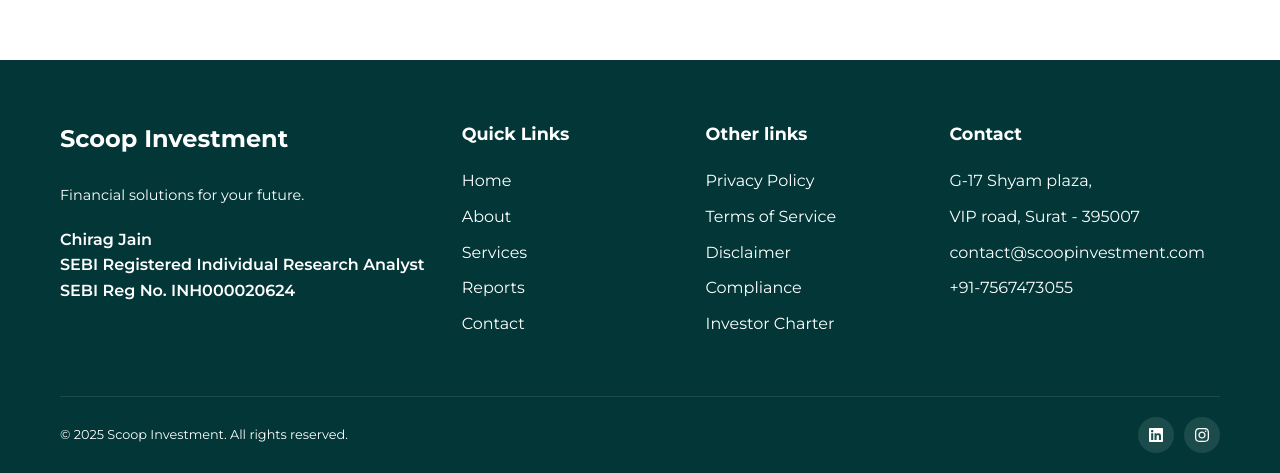
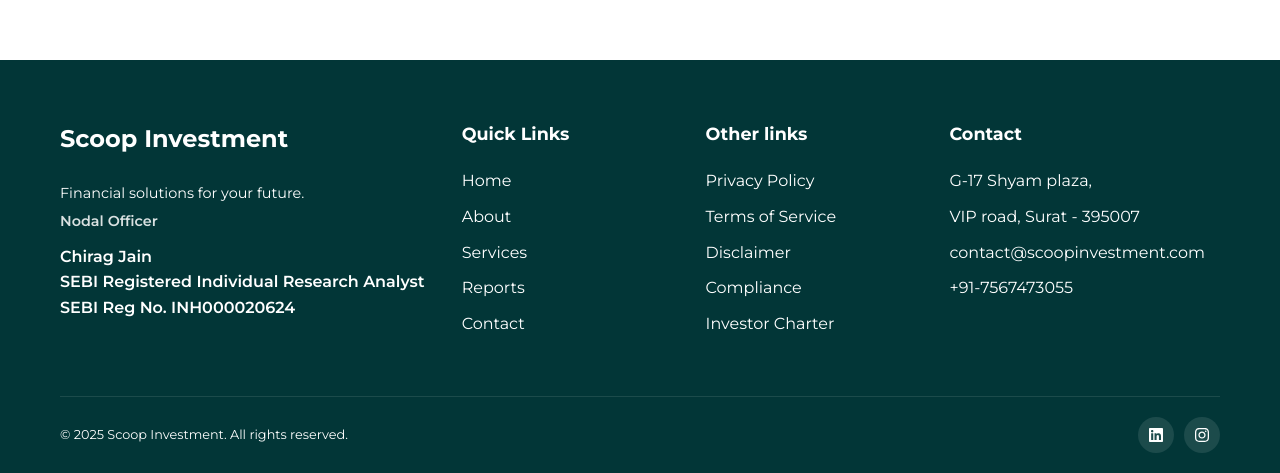
Before and after one commit to masterBranchDevs/ascent, a Next.js app: page /contact in a window 1280 px wide. Shown: the part 1857-2330 px from the top of the page. Built offline with nearby package versions, Linux system fonts and the light colour scheme.

Commit message:
feat: enhance styling and add FAQ section with utility functions

```diff
--- a/src/app/layout.styles.scss
+++ b/src/app/layout.styles.scss
@@ -1,4 +1,5 @@
 :root {
+  // Legacy hex colors as fallbacks
   --primary-color: #023637;
   --secondary-color: #006C6E;
   --accent-color: #ffffff;
@@ -6,7 +7,28 @@
   --light-text: #ffffff;
   --background-color: #ffffff;
   --light-background: #f7f7f7;
+
+  // OKLCH colors with raw values
+  --primary-color-okhcl-raw: 0.3024 0.0503 196.88;
+  --secondary-color-okhcl-raw: 0.4818 0.082 197.02;
+  --accent-color-okhcl-raw: 1 0 0;
+  --text-color-okhcl-raw: 0.3211 0 0;
+  --light-text-okhcl-raw: 0.3211 0 0 / 70%;
+  --background-color-okhcl-raw: 1 0 0;
+  --light-background-okhcl-raw: 0.9761 0 0;
+
+  // OKLCH colors with oklch() function for direct use
+  --primary-color-okhcl: oklch(var(--primary-color-okhcl-raw));
+  --secondary-color-okhcl: oklch(var(--secondary-color-okhcl-raw) / 50%);
+  --accent-color-okhcl: oklch(var(--accent-color-okhcl-raw));
+  --text-color-okhcl: oklch(var(--text-color-okhcl-raw));
+  --light-text-okhcl: oklch(var(--light-text-okhcl-raw));
+  --background-color-okhcl: oklch(var(--background-color-okhcl-raw));
+  --light-background-okhcl: oklch(var(--light-background-okhcl-raw));
+
+
 }
+
 
 * {
   margin: 0;
--- a/src/components/Footer.module.scss
+++ b/src/components/Footer.module.scss
@@ -2,6 +2,16 @@
   background-color: var(--primary-color);
   color: var(--light-text);
   padding: 60px 0 20px;
+}
+
+.boldText{
+  font-weight: 600;
+}
+
+.text {
+  &__secondary{
+    color: oklch(var(--accent-color-okhcl-raw) / 85%);
+  }
 }
 
 .container {
@@ -9,6 +19,17 @@
   max-width: 1200px;
   margin: 0 auto;
   padding: 0 20px;
+
+  &__flex {
+    display: flex;
+    flex-direction: column;
+    line-height: normal;
+    margin-bottom: 14px;
+
+    * {
+      margin: 0;
+    }
+  }
 }
 
 .topSection {
--- a/src/components/Footer.tsx
+++ b/src/components/Footer.tsx
@@ -2,6 +2,7 @@
 import styles from './Footer.module.scss';
 import { NAVIGATION_LINKS, OTHER_LINKS } from "@/constant/site";
 import { SOCIALS } from "@/constant/contact";
+import { cn, classNames } from '@/utils/func';
 
 const Footer = () => {
   return (
@@ -13,7 +14,10 @@
               <span className={styles.primaryText}>Scoop</span>&nbsp;
               <span className={styles.secondaryText}>Investment</span>
             </Link>
-            <p>Financial solutions for your future.</p>
+            <div className={styles.container__flex}>
+              <p>Financial solutions for your future.</p>
+              <p className={cn(styles.boldText, styles.text__secondary)}>Nodal Officer</p>
+            </div>
             <div className={styles.licenceDetails}>
               <ul>
                 <li>Chirag Jain</li>
--- a/src/utils/func/index.ts
+++ b/src/utils/func/index.ts
@@ -0,0 +1,29 @@
+/**
+ * Combines multiple CSS module classes into a single string
+ * @param classes - Array of CSS module classes
+ * @returns Combined class string
+ */
+export const cn = (...classes: (string | undefined | null | false)[]): string => {
+  return classes.filter(Boolean).join(' ');
+};
+
+/**
+ * Creates a conditional class name utility
+ * @param baseClass - Base CSS module class
+ * @param conditionalClasses - Object with class names as keys and boolean conditions as values
+ * @returns Combined class string
+ */
+export const classNames = (
+  baseClass: string,
+  conditionalClasses: Record<string, boolean | undefined | null> = {}
+): string => {
+  const classes = [baseClass];
+
+  Object.entries(conditionalClasses).forEach(([className, condition]) => {
+    if (condition) {
+      classes.push(className);
+    }
+  });
+
+  return classes.join(' ');
+};
```
Also changed, not shown: src/components/FAQSection.tsx (renamed from src/components/FAQSection.jsx).
